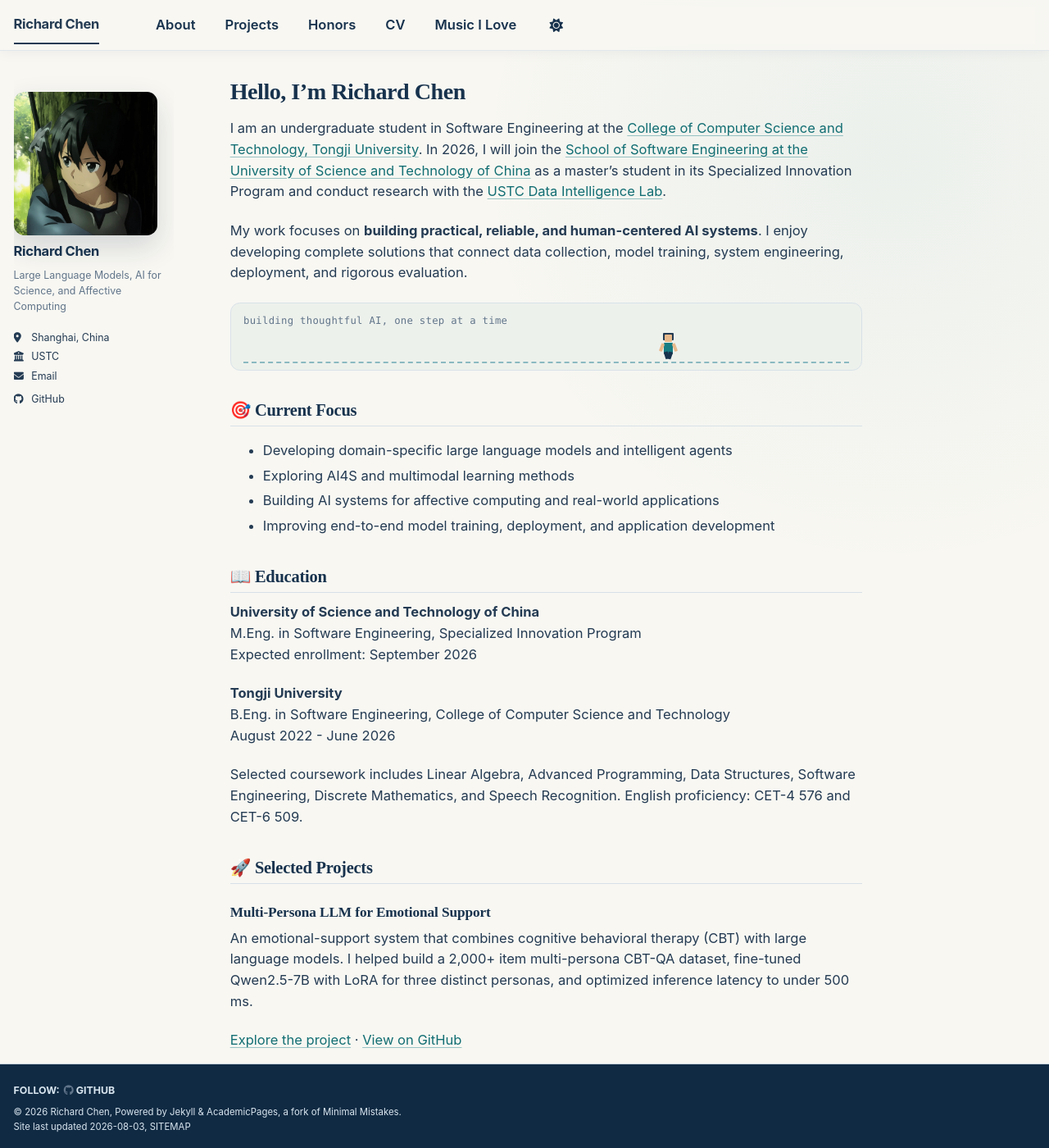
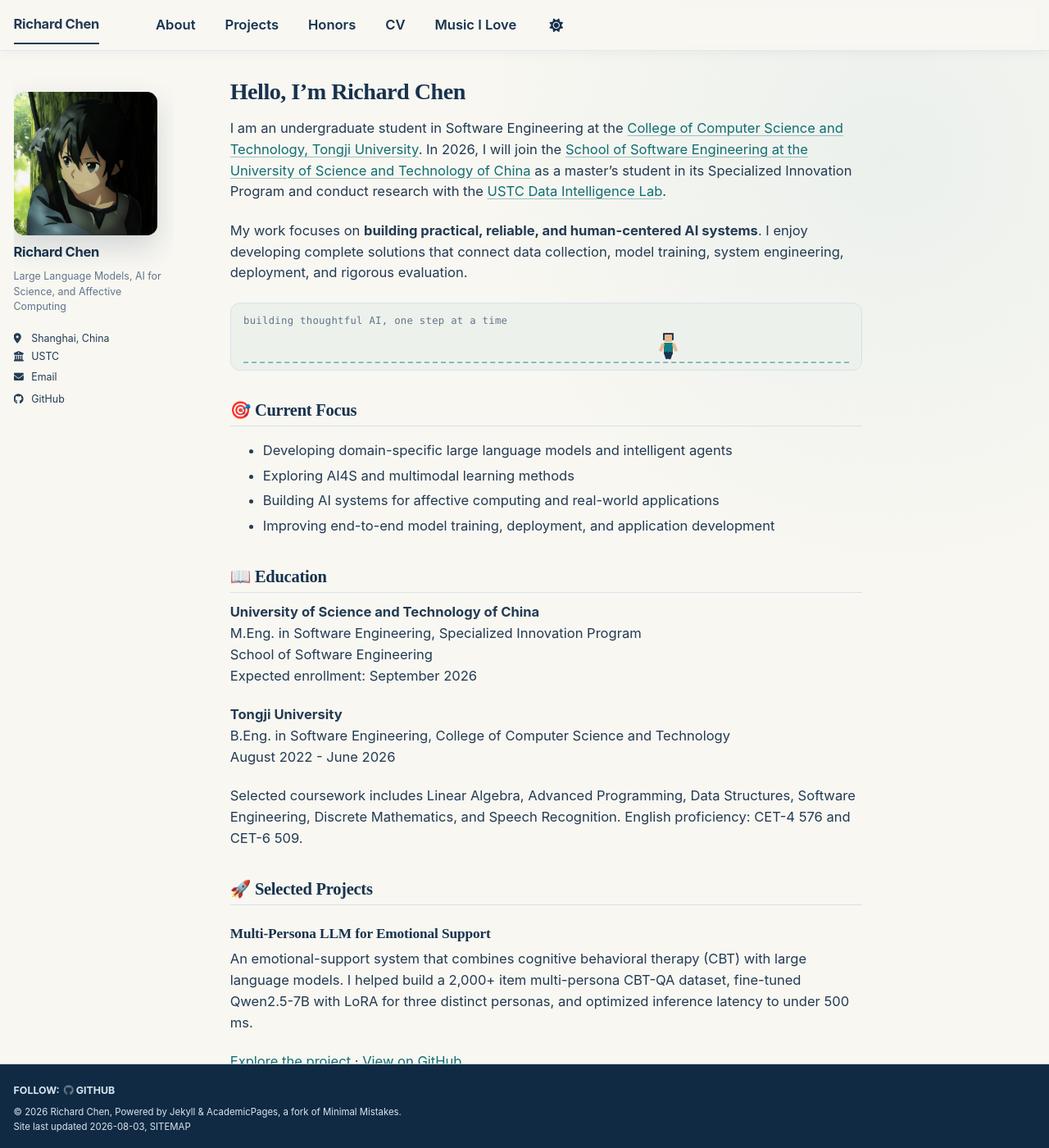
Before and after one commit to Euuugeo/Euuugeo.github.io, a Jekyll site: the page built from _pages/about.md, in a window 1280 px wide and 1400 px high. Shown: the whole window at 82% size. Built offline with Jekyll 4.4.1, drawn with Linux system fonts in a browser that asks for light colours; a style sheet for code colours, icons or effects is not loaded.

Commit message:
Update profile typography favicon and education

```diff
--- a/_includes/head/custom.html
+++ b/_includes/head/custom.html
@@ -10,13 +10,10 @@
  <link rel="preload" href="{{ base_path }}/assets/css/fontawesome.css" as="style" onload="this.onload=null;this.rel='stylesheet'">
 <noscript><link rel="stylesheet" href="{{ base_path }}/assets/css/fontawesome.css"></noscript>
 
-<!-- favicon from https://commons.wikimedia.org/wiki/File:OOjs_UI_icon_academic-progressive.svg -->
+<!-- Custom black-swordsman avatar favicon. -->
 <link rel="apple-touch-icon" sizes="180x180" href="{{ base_path }}/images/apple-touch-icon-180x180.png"/>
-<link rel="icon" type="image/svg+xml" href="{{ base_path }}/images/favicon.svg"/>
-<link rel="icon" type="image/png" href="{{ base_path }}/images/favicon-32x32.png" sizes="32x32"/>
-<link rel="icon" type="image/png" href="{{ base_path }}/images/favicon-192x192.png" sizes="192x192"/>
+<link rel="icon" type="image/svg+xml" href="{{ base_path }}/images/favicon.svg?v=kirito-1"/>
 <link rel="manifest" href="{{ base_path }}/images/manifest.json"/>
-<link rel="icon" href="/images/favicon.ico"/>
 <meta name="theme-color" content="var(--global-bg-color)"/>
 
 <!-- end custom head snippets -->
--- a/_pages/about.md
+++ b/_pages/about.md
@@ -38,6 +38,7 @@ My work focuses on **building practical, reliable, and human-centered AI systems
 
 **University of Science and Technology of China**<br>
 M.Eng. in Software Engineering, Specialized Innovation Program<br>
+School of Software Engineering<br>
 Expected enrollment: September 2026
 
 **Tongji University**<br>
--- a/_sass/custom.scss
+++ b/_sass/custom.scss
@@ -140,12 +140,16 @@ ol li {
 
 .author__name {
   color: var(--global-masthead-link-color);
+  font-size: 1.08rem;
   font-weight: 750;
   letter-spacing: -0.02em;
+  line-height: 1.25;
 }
 
 .author__bio {
   color: var(--global-text-color-light);
+  font-size: 0.9rem;
+  line-height: 1.48;
 }
 
 .author__urls a {
@@ -720,6 +724,14 @@ blockquote {
     border-radius: 0.5rem;
     object-fit: cover;
   }
+
+  .author__name {
+    font-size: 1rem;
+  }
+
+  .author__bio {
+    font-size: 0.84rem;
+  }
 }
 
 @media (max-width: 42em) {
```
Also changed, not shown: _pages/cv.md (+1 -0 lines), images/favicon.svg.
